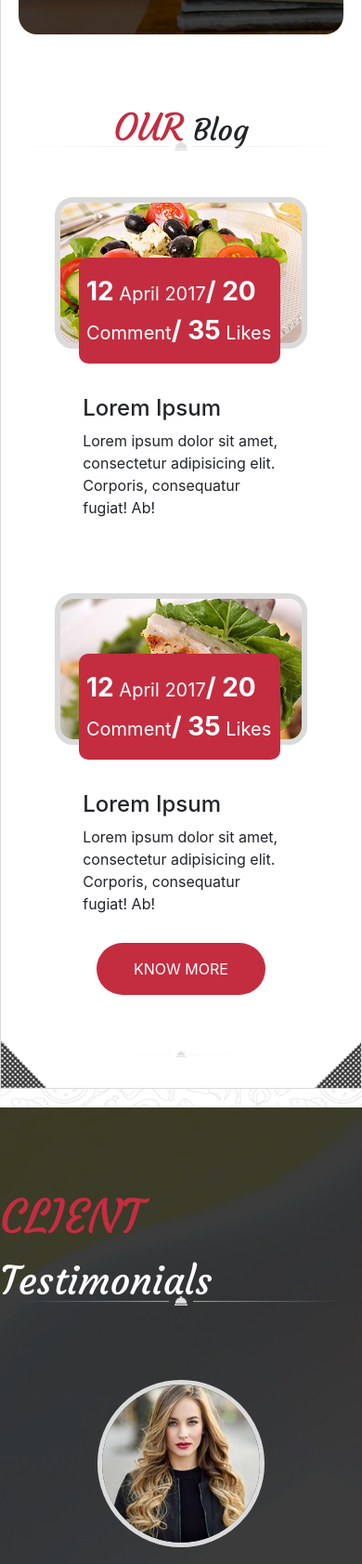
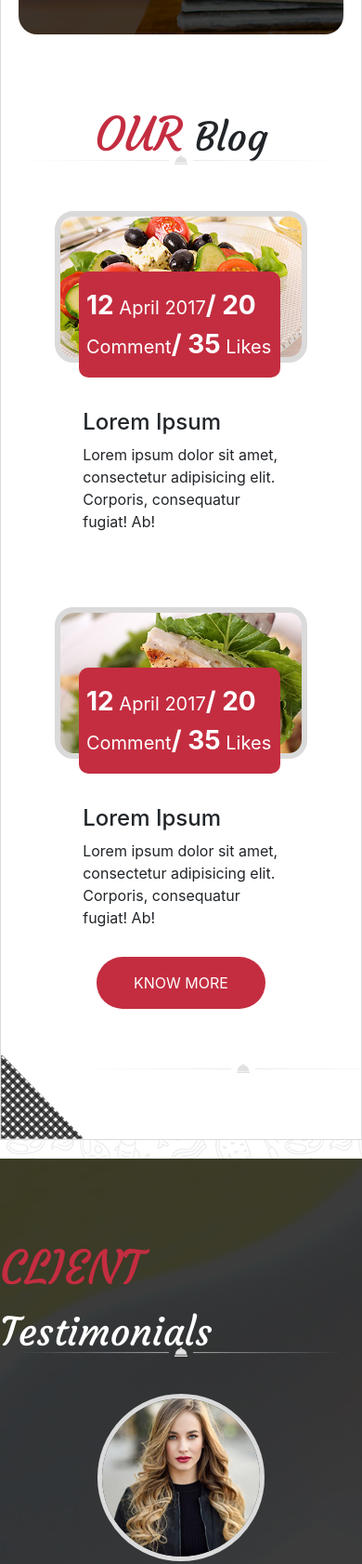
Before and after one commit to alexgaspar-git/coding_16_site_chef, a website: page index.html in a window 390 px wide. Shown: the part 5224-6906 px from the top of the page at 93% size. Drawn offline with nearby package versions, Linux system fonts and the light colour scheme.

Commit message:
petites corrections

```diff
--- a/src/sass/modules/_footer.sass
+++ b/src/sass/modules/_footer.sass
@@ -50,8 +50,9 @@ footer
                     margin-bottom: 30px
                     p
                         padding: 0 10px
+                        text-align: center
                     .icones
-                        margin-left: 30px
+                        text-align: center
                     .insta
                         align-items: center
                         justify-content: center
--- a/src/sass/modules/_section2.sass
+++ b/src/sass/modules/_section2.sass
@@ -273,6 +273,7 @@
             .decoLine
                 height: 7px
             .managerContainer
+                margin: 40px 0 80px 0
                 flex-direction: column
                 justify-content: center
                 align-items: center
@@ -334,10 +335,10 @@
                         select
                             width: 40%
                 .ourBlog
-                    font-size: 32px
+                    font-size: 42px
                     margin: 0
                     .redTxt
-                        font-size: 40px
+                        font-size: 50px
                 .blogContainer
                     flex-direction: column
                     align-items: center
@@ -356,11 +357,11 @@
                     justify-content: space-between
                     width: 100%
                     img
-                        height: 50px
+                        height: 90px
                     div
                         margin-top: 0px
                         img
-                            height: 7px
+                            height: 10px
         .cTesti
             .meetTxt
                 font-size: 42px
@@ -369,6 +370,7 @@
             .decoLine
                 height: 10px
             .managerContainer
+                margin: 40px 0 80px 0
                 flex-direction: column
                 justify-content: center
                 align-items: center
```
Also changed, not shown: public/css/app.css.
